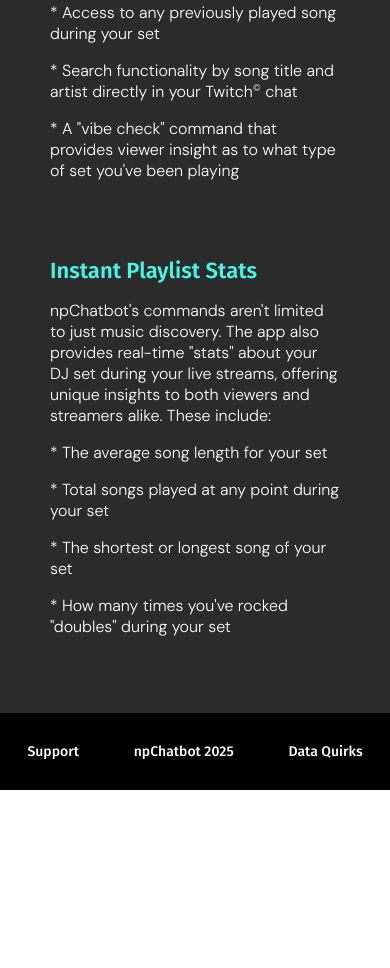
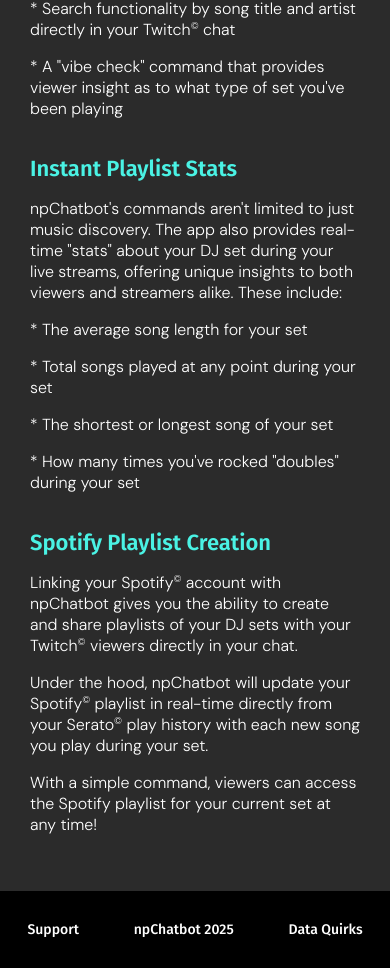
Before and after one commit to marcusmcb/np-chatbot-site, a React (Create React App) app: page / in a window 390 px wide. Shown: the part 1265-2233 px from the top of the page. Before the commit the page ends 2055 px from the top, so only its background shows below. Built offline with nearby package versions, Linux system fonts and the light colour scheme.

Commit message:
added spotify clip, updated landing and feature pages

```diff
--- a/src/App.css
+++ b/src/App.css
@@ -92,12 +92,12 @@
 }
 
 .details-inset {
-	padding: 30px;
+	padding: 10px;
 	color: white;
 	border-radius: 15px;
 	font-weight: 300;
-	margin-left: 30px;
-	margin-right: 30px;
+	margin-left: 10px;
+	margin-right: 10px;
 	flex: 1;
 	text-align: left;
 }
@@ -209,8 +209,8 @@ button:hover {
 
 @media (min-width: 1400px) {
 	.details-inset {
-		margin-left: 80px;
-		margin-right: 80px;
+		margin-left: 40px;
+		margin-right: 40px;
 	}
 }
 
@@ -268,7 +268,7 @@ button:hover {
 		}
 	}
 
-	@media (max-width: 700px) {
+	@media (max-width: 900px) {
 		.details-panel-container {
 			display: block;
 		}
--- a/src/pages/features/FeaturesPage.tsx
+++ b/src/pages/features/FeaturesPage.tsx
@@ -13,7 +13,8 @@ const FeaturesPage = (): JSX.Element => {
 						<p>
 							npChatbot (<span className='highlighted-text'>"now playing"</span>
 							) is a desktop app that adds a suite of interactive chat commands
-							to your Twitch<IconSpan/> channel during your live streamed DJ sets.
+							to your Twitch
+							<IconSpan /> channel during your live streamed DJ sets.
 						</p>
 						<p>
 							Under the hood, npChatbot links your{' '}
@@ -53,8 +54,8 @@ const FeaturesPage = (): JSX.Element => {
 					</div>
 					<p>
 						By opening up access to your play history during your live-streamed
-						DJ sets, viewers can directly interact with that history, adding a unique layer of interactivity and music
-						discovery to each stream.
+						DJ sets, viewers can directly interact with that history, adding a
+						unique layer of interactivity and music discovery to each stream.
 					</p>
 					<p>
 						The <span className='highlighted-text'>!np</span> command and its
@@ -134,6 +135,47 @@ const FeaturesPage = (): JSX.Element => {
 			</div>
 			<div className='features-page-container'>
 				<div className='features-page-feature'>
+					<div className='features-page-subheader'>
+						Create Spotify Playlists From Your DJ Sets
+					</div>
+					<p>
+						Linking npChatbot to your{' '}
+						<span className='highlighted-text'>
+							Spotify
+							<IconSpan />
+						</span>{' '}
+						account gives you the ability to create and share a playlist of your
+						streamed DJ set with your{' '}
+						<span className='highlighted-text'>
+							Twitch
+							<IconSpan />
+						</span>{' '}
+						community any time that you stream.
+					</p>
+					<p>
+						With this feature, npChatbot will create a new playlist from your{' '}
+						<span className='highlighted-text'>
+							Serato
+							<IconSpan />
+						</span>{' '}
+						play history when you connect the app to your chat.
+					</p>
+					<p>
+						npChatbot will then regularly update the playlist with each new song
+						you play, and you can share this playlist with your viewers at any
+						time using the{' '}
+						<span className='highlighted-text'>!np playlist</span> command.
+					</p>
+				</div>
+				<div className='features-page-video'>
+					<video controls width='100%'>
+						<source src='/videos/spotify_demo.mp4' type='video/mp4' />
+						Your browser does not support the video tag.
+					</video>
+				</div>
+			</div>
+			<div className='features-page-container'>
+				<div className='features-page-feature'>
 					<div className='features-page-subheader'>OBS Integration</div>
 					<p>
 						For streamers using OBS, npChatbot can be configured to send each
@@ -163,7 +205,20 @@ const FeaturesPage = (): JSX.Element => {
 						element.
 					</p>
 				</div>
-				<div className='features-page-feature'></div>
+				<div className='features-page-feature'>
+					<div className='features-page-subheader'>Auto ID</div>
+					<p>
+						With the <span className='highlighted-text'>Auto ID</span> feature
+						enabled, npChatbot will send a message to your channel's chat
+						identifying the current song playing each time that it updates.
+					</p>
+					<p>
+						Additionally, npChatbot also gives streamers the options to clean up
+						the file tag text used with this feature, removing any extra text
+						found in parentheses or brackets within the title or artist fields
+						before sending the info to the chat.
+					</p>
+				</div>
 			</div>
 		</div>
 	)
--- a/src/pages/landing/LandingPage.tsx
+++ b/src/pages/landing/LandingPage.tsx
@@ -48,21 +48,41 @@ const LandingPage = (): JSX.Element => {
 							<IconSpan /> chat
 						</p>
 						<p>
-							* A "vibe check" command that provides viewer insight as
-							to what type of set you've been playing
+							* A "vibe check" command that provides viewer insight as to what
+							type of set you've been playing
 						</p>
 					</div>
 					<div className='details-inset'>
 						<div className='details-header'>Instant Playlist Stats</div>
 						<p>
 							npChatbot's commands aren't limited to just music discovery. The
-							app also provides real-time "stats" about your DJ set during your live streams,
-							offering unique insights to both viewers and streamers alike. These include:
+							app also provides real-time "stats" about your DJ set during your
+							live streams, offering unique insights to both viewers and
+							streamers alike. These include:
 						</p>
 						<p>* The average song length for your set</p>
 						<p>* Total songs played at any point during your set</p>
 						<p>* The shortest or longest song of your set</p>
 						<p>* How many times you've rocked "doubles" during your set</p>
+					</div>
+					<div className='details-inset'>
+						<div className='details-header'>Spotify Playlist Creation</div>
+						<p>
+							Linking your Spotify
+							<IconSpan /> account with npChatbot gives you the ability to
+							create and share playlists of your DJ sets with your Twitch
+							<IconSpan /> viewers directly in your chat.
+						</p>
+						<p>
+							Under the hood, npChatbot will update your Spotify
+							<IconSpan /> playlist in real-time directly from your Serato
+							<IconSpan /> play history with each new song you play during your
+							set.
+						</p>
+						<p>
+							With a simple command, viewers can access the Spotify playlist for
+							your current set at any time!
+						</p>
 					</div>
 				</div>
 			</div>
```
Also changed, not shown: 1 other file (tests, documents, lock files or other folders).
